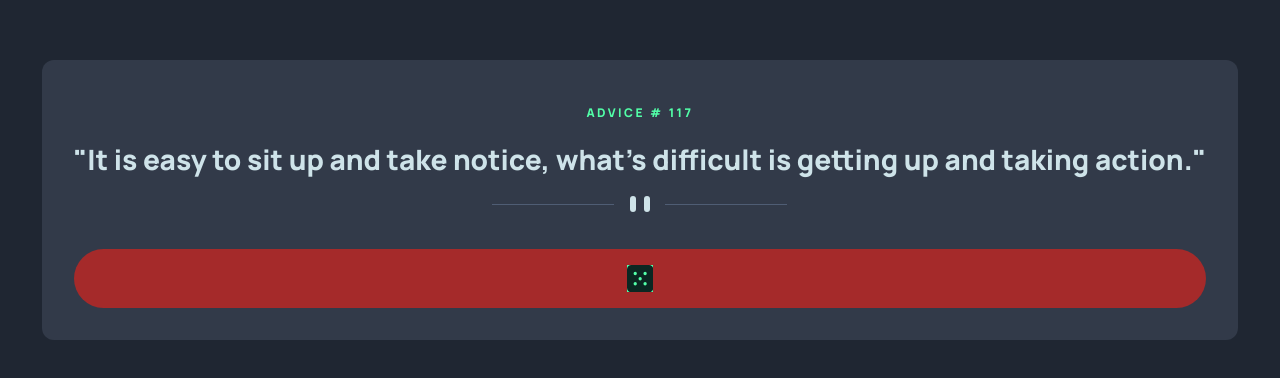
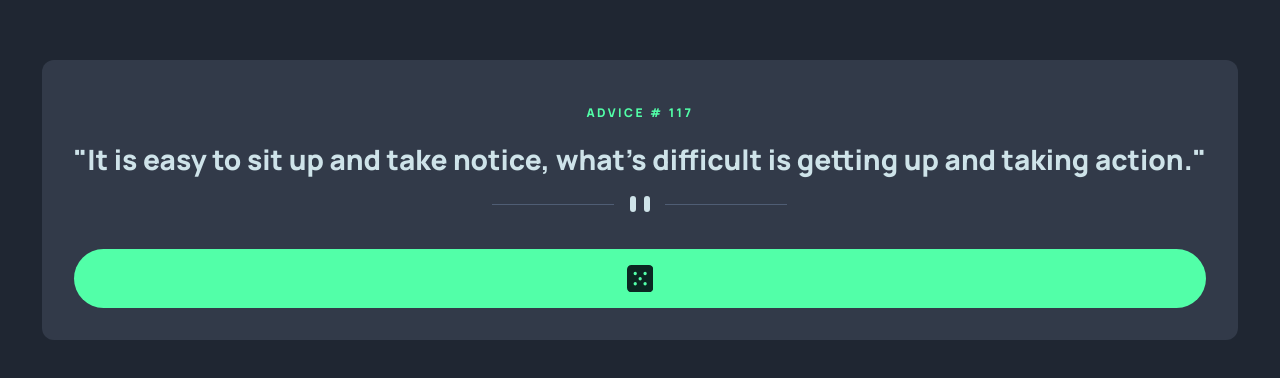
Before and after one commit to Rahul869g/advice-generator-app-main, a plain HTML site: page index.html in a window 1280 px wide. Shown: the part 200-578 px from the top of the page. Drawn offline with Linux system fonts and the light colour scheme.

Commit message:
Update style.css

```diff
--- a/style.css
+++ b/style.css
@@ -73,6 +73,5 @@ main {
     max-width: 1440px;
   }
   .btnDiv {
-    background-color: brown;
   }
 }
```
